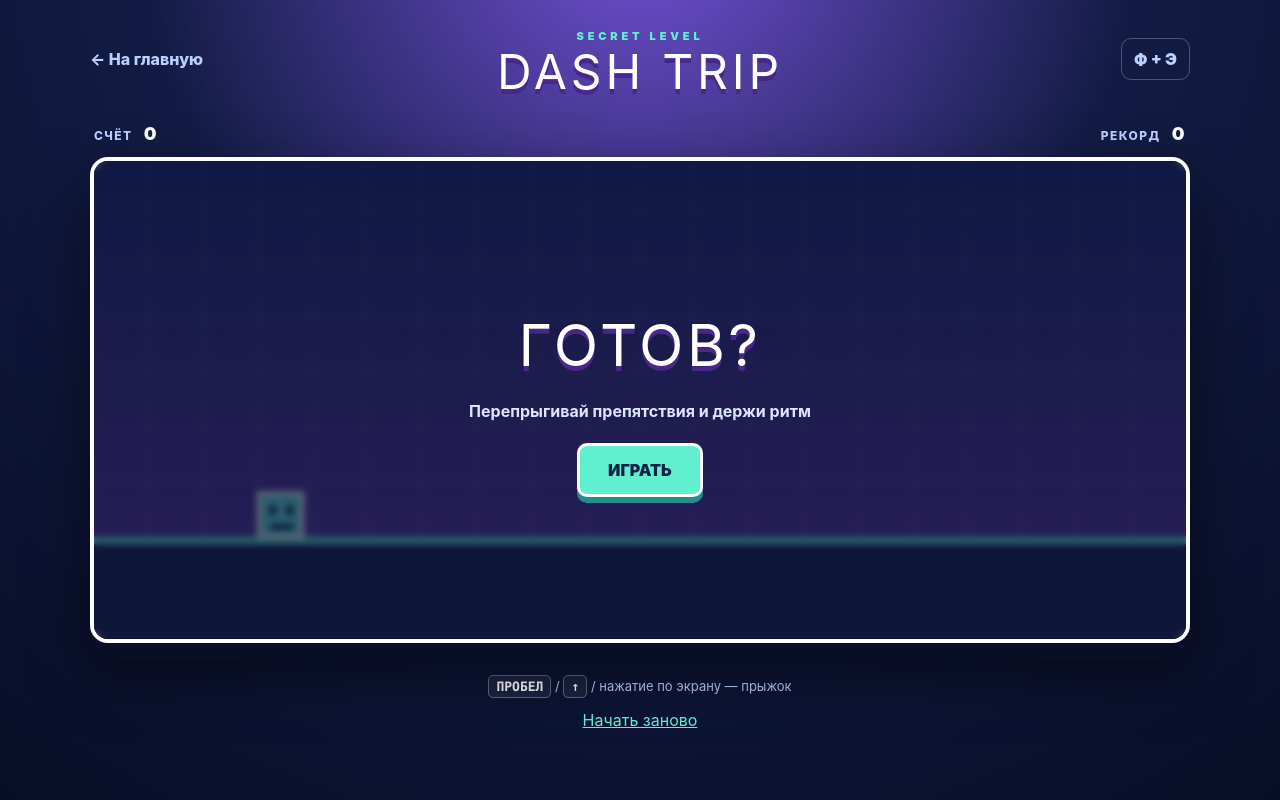
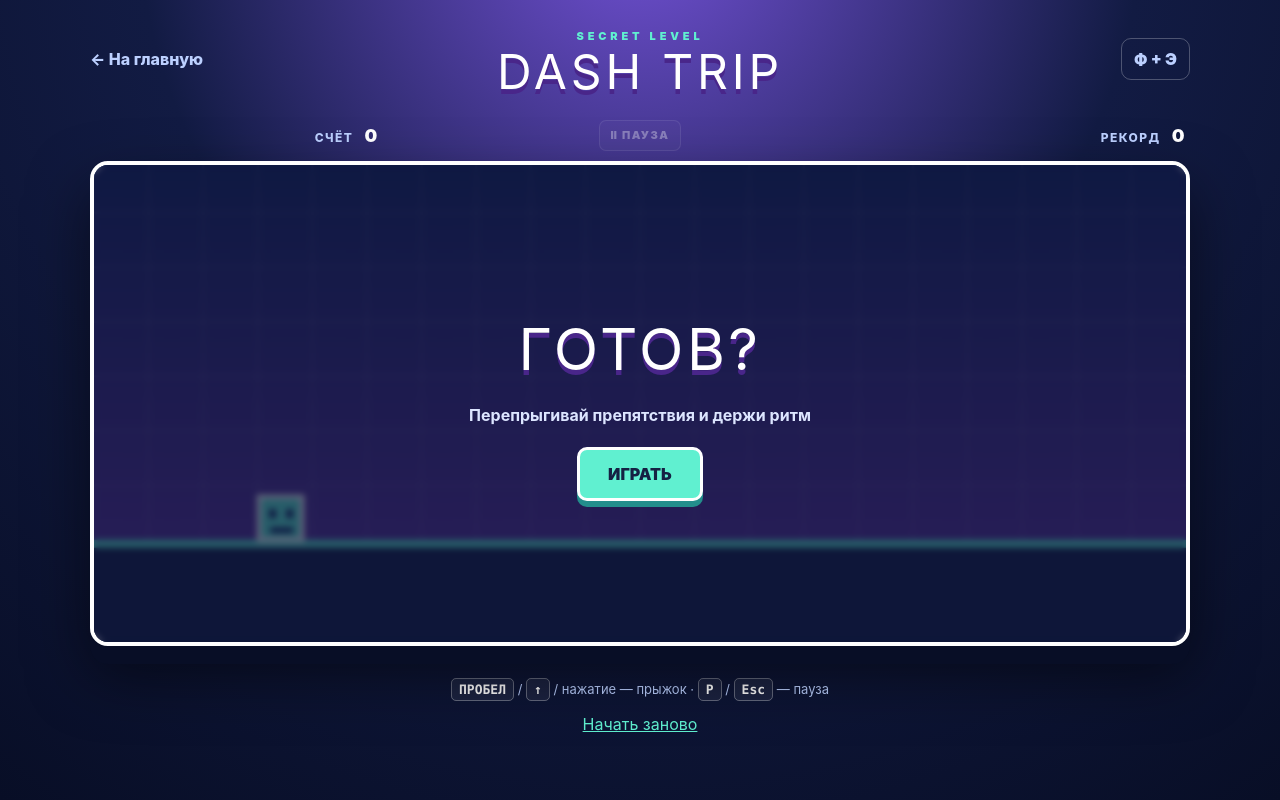
Before and after one commit to ahmedddd-code/next-tour, a React (Vite) app: page /game in a window 1280 px wide. Built offline with nearby package versions, Linux system fonts and the light colour scheme; no server answers.

Commit message:
Add pause and tune dash jump

```diff
--- a/src/components/DashGame.tsx
+++ b/src/components/DashGame.tsx
@@ -7,6 +7,7 @@ export function DashGame() {
   const canvasRef = useRef<HTMLCanvasElement>(null);
   const jumpRef = useRef<() => void>(() => undefined);
   const restartRef = useRef<() => void>(() => undefined);
+  const pauseRef = useRef<() => void>(() => undefined);
   const [game, setGame] = useState(initialState);
 
   useEffect(() => {
@@ -14,7 +15,13 @@ export function DashGame() {
     const engine = createDashEngine(canvasRef.current, setGame);
     jumpRef.current = engine.jump;
     restartRef.current = engine.reset;
+    pauseRef.current = engine.togglePause;
     const handleKey = (event: KeyboardEvent) => {
+      if (['KeyP', 'Escape'].includes(event.code)) {
+        event.preventDefault();
+        if (!event.repeat) engine.togglePause();
+        return;
+      }
       if (['Space', 'ArrowUp', 'KeyW'].includes(event.code)) {
         event.preventDefault();
         if (!event.repeat) engine.jump();
@@ -27,19 +34,25 @@ export function DashGame() {
   return <section className="dash-shell" aria-label="Игра Прыжок-квадрат">
     <div className="dash-hud">
       <span>СЧЁТ <strong>{game.score}</strong></span>
+      <button type="button" disabled={!['playing', 'paused'].includes(game.status)} onClick={() => pauseRef.current()}>
+        {game.status === 'paused' ? '▶ ПРОДОЛЖИТЬ' : 'Ⅱ ПАУЗА'}
+      </button>
       <span>РЕКОРД <strong>{game.best}</strong></span>
     </div>
     <div className="dash-stage" onPointerDown={() => jumpRef.current()}>
       <canvas ref={canvasRef}/>
       {game.status !== 'playing' && <div className="dash-overlay">
-        <h2>{game.status === 'lost' ? 'СТОЛКНОВЕНИЕ!' : 'ГОТОВ?'}</h2>
-        <p>{game.status === 'lost' ? `Счёт: ${game.score}` : 'Перепрыгивай препятствия и держи ритм'}</p>
-        <button type="button" onPointerDown={event => { event.stopPropagation(); jumpRef.current(); }}>
-          {game.status === 'lost' ? 'ЕЩЁ РАЗ' : 'ИГРАТЬ'}
+        <h2>{game.status === 'lost' ? 'СТОЛКНОВЕНИЕ!' : game.status === 'paused' ? 'ПАУЗА' : 'ГОТОВ?'}</h2>
+        <p>{game.status === 'lost' ? `Счёт: ${game.score}` : game.status === 'paused' ? 'Игра остановлена' : 'Перепрыгивай препятствия и держи ритм'}</p>
+        <button type="button" onPointerDown={event => {
+          event.stopPropagation();
+          if (game.status === 'paused') pauseRef.current(); else jumpRef.current();
+        }}>
+          {game.status === 'lost' ? 'ЕЩЁ РАЗ' : game.status === 'paused' ? 'ПРОДОЛЖИТЬ' : 'ИГРАТЬ'}
         </button>
       </div>}
     </div>
-    <p className="dash-controls"><kbd>ПРОБЕЛ</kbd> / <kbd>↑</kbd> / нажатие по экрану — прыжок</p>
+    <p className="dash-controls"><kbd>ПРОБЕЛ</kbd> / <kbd>↑</kbd> / нажатие — прыжок · <kbd>P</kbd> / <kbd>Esc</kbd> — пауза</p>
     <button className="dash-restart" type="button" onClick={() => restartRef.current()}>Начать заново</button>
   </section>;
 }
--- a/src/game/dashEngine.ts
+++ b/src/game/dashEngine.ts
@@ -1,4 +1,4 @@
-export type GameStatus = 'ready' | 'playing' | 'lost';
+export type GameStatus = 'ready' | 'playing' | 'paused' | 'lost';
 
 export interface GameSnapshot {
   score: number;
@@ -19,6 +19,7 @@ const GROUND = 330;
 const PLAYER_X = 145;
 const PLAYER_SIZE = 38;
 const JUMP_SPEED = -720;
+const GRAVITY = 2500;
 const JUMP_BUFFER = .14;
 const QUARTER_TURN = Math.PI / 2;
 
@@ -72,10 +73,18 @@ export function createDashEngine(canvas: HTMLCanvasElement, onChange: (state: Ga
   }
 
   function jump() {
+    if (status === 'paused') return;
     if (status === 'lost') reset();
     if (status === 'ready') status = 'playing';
     if (playerY >= GROUND - PLAYER_SIZE - 1) velocity = JUMP_SPEED;
     else bufferedJump = JUMP_BUFFER;
+    emitState();
+  }
+
+  function togglePause() {
+    if (status === 'playing') status = 'paused';
+    else if (status === 'paused') status = 'playing';
+    else return;
     emitState();
   }
 
@@ -90,7 +99,7 @@ export function createDashEngine(canvas: HTMLCanvasElement, onChange: (state: Ga
     const speed = 340 + Math.min(score * .55, 150);
     const wasAirborne = playerY < GROUND - PLAYER_SIZE;
     bufferedJump = Math.max(0, bufferedJump - delta);
-    velocity += 1900 * delta;
+    velocity += GRAVITY * delta;
     playerY = Math.min(GROUND - PLAYER_SIZE, playerY + velocity * delta);
     if (playerY >= GROUND - PLAYER_SIZE) {
       velocity = 0;
@@ -149,5 +158,5 @@ export function createDashEngine(canvas: HTMLCanvasElement, onChange: (state: Ga
     update(delta); draw(); frame = requestAnimationFrame(loop);
   }
   canvas.width = WIDTH; canvas.height = HEIGHT; reset(); frame = requestAnimationFrame(loop);
-  return { jump, reset, destroy: () => cancelAnimationFrame(frame) };
+  return { jump, reset, togglePause, destroy: () => cancelAnimationFrame(frame) };
 }
--- a/src/game/dashGame.css
+++ b/src/game/dashGame.css
@@ -6,7 +6,10 @@
 .dash-header h1 { margin: 2px 0 0; font-size: clamp(27px,4vw,48px); line-height: 1; letter-spacing: .08em; text-shadow: 0 5px 0 #49268a; }
 .dash-key-hint { justify-self: end; border: 1px solid #ffffff40; border-radius: 10px; padding: 8px 12px; color: #bcd0ff; font-weight: 900; }
 .dash-shell { width: min(1100px,100%); margin: auto; text-align: center; }
-.dash-hud { display: flex; justify-content: space-between; margin: 0 4px 10px; color: #bcd0ff; font-size: 12px; font-weight: 800; letter-spacing: .12em; }
+.dash-hud { display: grid; grid-template-columns: 1fr auto 1fr; align-items: center; margin: 0 4px 10px; color: #bcd0ff; font-size: 12px; font-weight: 800; letter-spacing: .12em; }
+.dash-hud > span:last-child { text-align: right; }
+.dash-hud button { cursor: pointer; border: 1px solid #ffffff40; border-radius: 7px; background: #ffffff12; padding: 6px 10px; color: #fff; font-size: 11px; font-weight: 900; }
+.dash-hud button:disabled { cursor: default; opacity: .35; }
 .dash-hud strong { margin-left: 7px; color: #fff; font-size: 18px; }
 .dash-stage { position: relative; overflow: hidden; border: 4px solid #ffffff; border-radius: 18px; box-shadow: 0 18px 0 #080e26,0 28px 60px #0008; cursor: pointer; touch-action: manipulation; }
 .dash-stage canvas { display: block; width: 100%; aspect-ratio: 16/7; }
```
